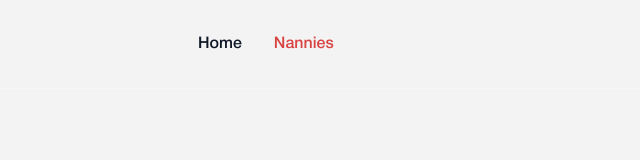
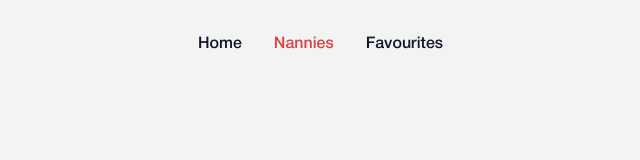
Before and after one commit to Yevheniia-narizhna/nanny-services, a React (Vite) app: page /catalog in a window 1280 px wide. Shown: the top 160 px of the page, without its empty margins (512-1152 px from the left). Built offline with nearby package versions, Linux system fonts and the light colour scheme.

Commit message:
btn-favourites

```diff
--- a/src/components/Header/Header.jsx
+++ b/src/components/Header/Header.jsx
@@ -19,7 +19,15 @@ const Header = () => {
         >
           Nannies
         </NavLink>
-        {/* <NavLink to="/favourites">Favourites</NavLink> */}
+        {(location.pathname === "/catalog" ||
+          location.pathname === "/favourites") && (
+          <NavLink
+            to="/favourites"
+            className={({ isActive }) => (isActive ? s.active : s.inactive)}
+          >
+            Favourites
+          </NavLink>
+        )}
       </div>
     </div>
   );
--- a/src/components/Welcome/Welcome.jsx
+++ b/src/components/Welcome/Welcome.jsx
@@ -1,12 +1,20 @@
+import { useNavigate } from "react-router-dom";
 import s from "./Welcome.module.css";
 
 const Welcome = () => {
+  const navCatalog = useNavigate();
+
+  const toCatalog = () => {
+    navCatalog("/catalog");
+  };
   return (
     <div className={s.welcomeCont}>
       <div className={s.contText}>
         <h1 className={s.title}>Make Life Easier for the Family:</h1>
         <p className={s.textWelc}>Find Babysitters Online for All Occasions</p>
-        <button className={s.btnWelc}>Get started</button>
+        <button type="button" className={s.btnWelc} onClick={toCatalog}>
+          Get started
+        </button>
       </div>
       <div className={s.contImg}></div>
     </div>
```
